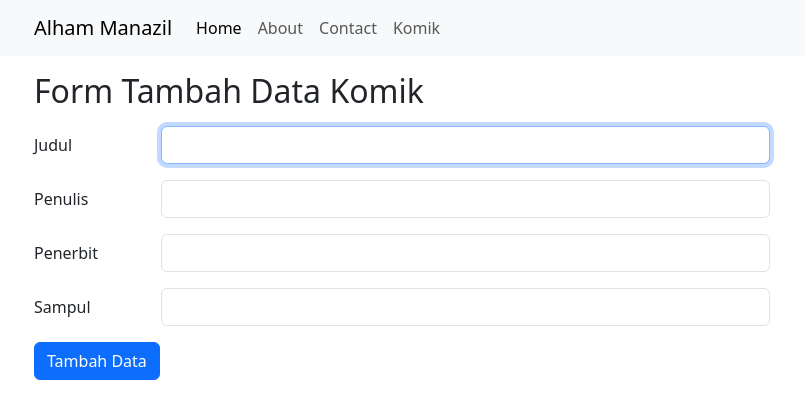
After one commit to HackAlchemy/php_ci4, a CodeIgniter 4 app: the page made by app/Views/komik/create.php in a window 1280 px wide. The commit adds this page. Shown: the top 419 px of the page, without its empty margins (48-853 px from the left). Run offline with PHP 8.4 and a stand-in for CodeIgniter, Linux system fonts and the light colour scheme; the template is opened without the code that fills it, so the values that code supplies are empty; some libraries are stand-ins or nearby versions.

Commit message:
insert & validation data

```diff
--- a/app/Controllers/BaseController.php
+++ b/app/Controllers/BaseController.php
@@ -54,5 +54,6 @@ abstract class BaseController extends Controller
         // Preload any models, libraries, etc, here.
 
         // E.g.: $this->session = \Config\Services::session();
+        session();
     }
 }
--- /dev/null
+++ b/app/Views/komik/create.php
@@ -0,0 +1,48 @@
+<?= $this->extend('layout/template'); ?>
+
+<?= $this->section('content'); ?>
+
+<div class="container">
+    <div class="row">
+        <div class="col-8">
+            <h2 class="my-3">Form Tambah Data Komik</h2>
+
+            <form action="/komik/save" method="post">
+                <?= csrf_field(); ?>
+                <div class="row mb-3">
+                    <label for="judul" class="col-sm-2 col-form-label">Judul</label>
+                    <div class="col-sm-10">
+                        <input type="text" class="form-control <?= (session('validation')&&session('validation')->hasError('judul')) ? 'is-invalid' : '' ?>" id="judul" name="judul" autofocus value="<?= old('judul'); ?>">
+
+                        <?php if (session('validation')&&session('validation')->hasError('judul')) : ?>
+                            <div class="invalid-feedback">
+                                <?= session('validation')->getError('judul') ?>
+                            </div>
+                        <?php endif; ?>
+                    </div>
+                </div>
+                <div class="row mb-3">
+                    <label for="penulis" class="col-sm-2 col-form-label">Penulis</label>
+                    <div class="col-sm-10">
+                    <input type="text" class="form-control" id="penulis" name="penulis" value="<?= old('penulis'); ?>">
+                    </div>
+                </div>
+                <div class="row mb-3">
+                    <label for="penerbit" class="col-sm-2 col-form-label">Penerbit</label>
+                    <div class="col-sm-10">
+                    <input type="text" class="form-control" id="penerbit" name="penerbit" value="<?= old('penerbit'); ?>">
+                    </div>
+                </div>
+                <div class="row mb-3">
+                    <label for="sampul" class="col-sm-2 col-form-label">Sampul</label>
+                    <div class="col-sm-10">
+                    <input type="text" class="form-control" id="sampul" name="sampul" value="<?= old('sampul'); ?>">
+                    </div>
+                </div>
+                <button type="submit" class="btn btn-primary">Tambah Data</button>
+            </form>
+        </div>
+    </div>
+</div>
+
+<?= $this->endSection(); ?>
--- a/app/Views/layout/navbar.php
+++ b/app/Views/layout/navbar.php
@@ -1,6 +1,6 @@
 <nav class="navbar navbar-expand-lg bg-body-tertiary">
         <div class="container">
-            <a class="navbar-brand" href="#">Alham Manazil</a>
+            <a class="navbar-brand" href="/">Alham Manazil</a>
             <button class="navbar-toggler" type="button" data-bs-toggle="collapse" data-bs-target="#navbarNav" aria-controls="navbarNav" aria-expanded="false" aria-label="Toggle navigation">
                 <span class="navbar-toggler-icon"></span>
             </button>
@@ -16,7 +16,7 @@
                         <a class="nav-link" href="/pages/contact">Contact</a>
                     </li>
                     <li class="nav-item">
-                        <a class="nav-link" href="/komik">Comic</a>
+                        <a class="nav-link" href="/komik">Komik</a>
                     </li>
                 </ul>
             </div>
--- a/public/css/style.css
+++ b/public/css/style.css
@@ -2,6 +2,7 @@
     width: 15%;
 }
 
-.table > tbody > tr > * {
+.table td, .table th {
+    text-align: center;
     vertical-align: middle;
 }
```
Also changed, not shown: app/Config/Routes.php (+7 -1 lines), app/Controllers/Komik.php (+67 -0 lines), app/Models/KomikModel.php (+13 -1 lines), app/Views/komik/detail.php (added, +34 -0 lines), app/Views/komik/index.php (+16 -7 lines), 1 other file.
